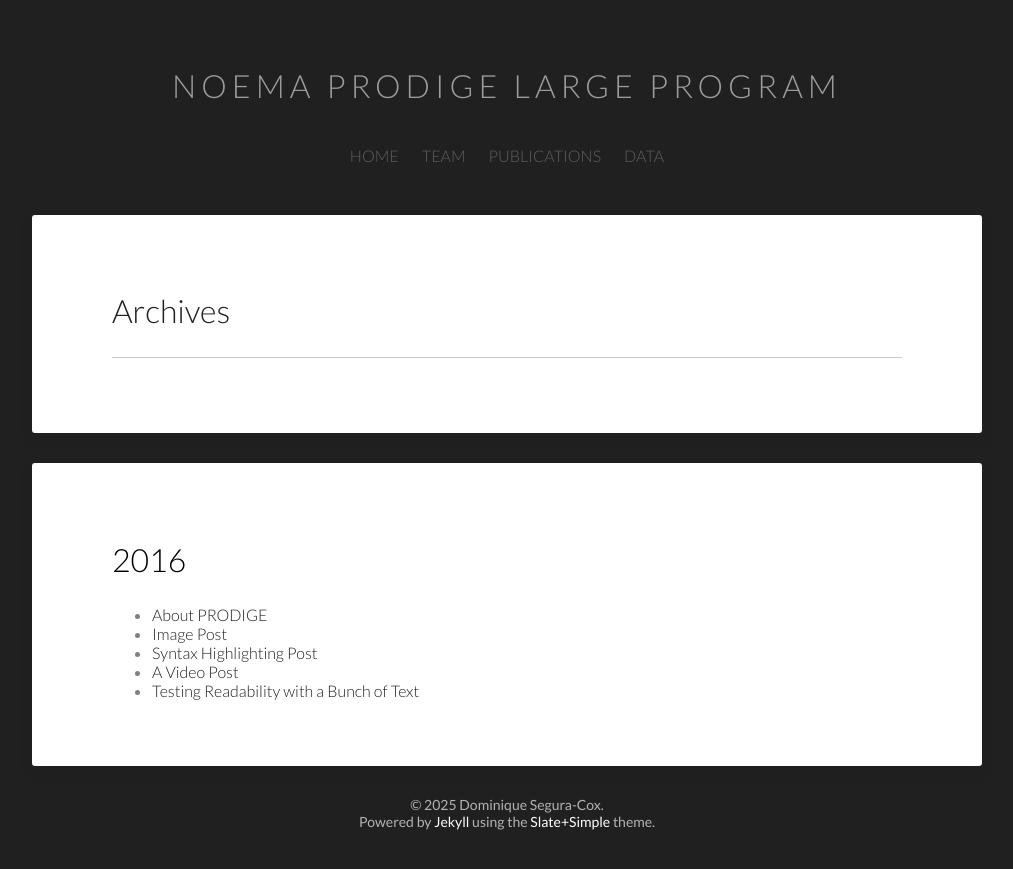
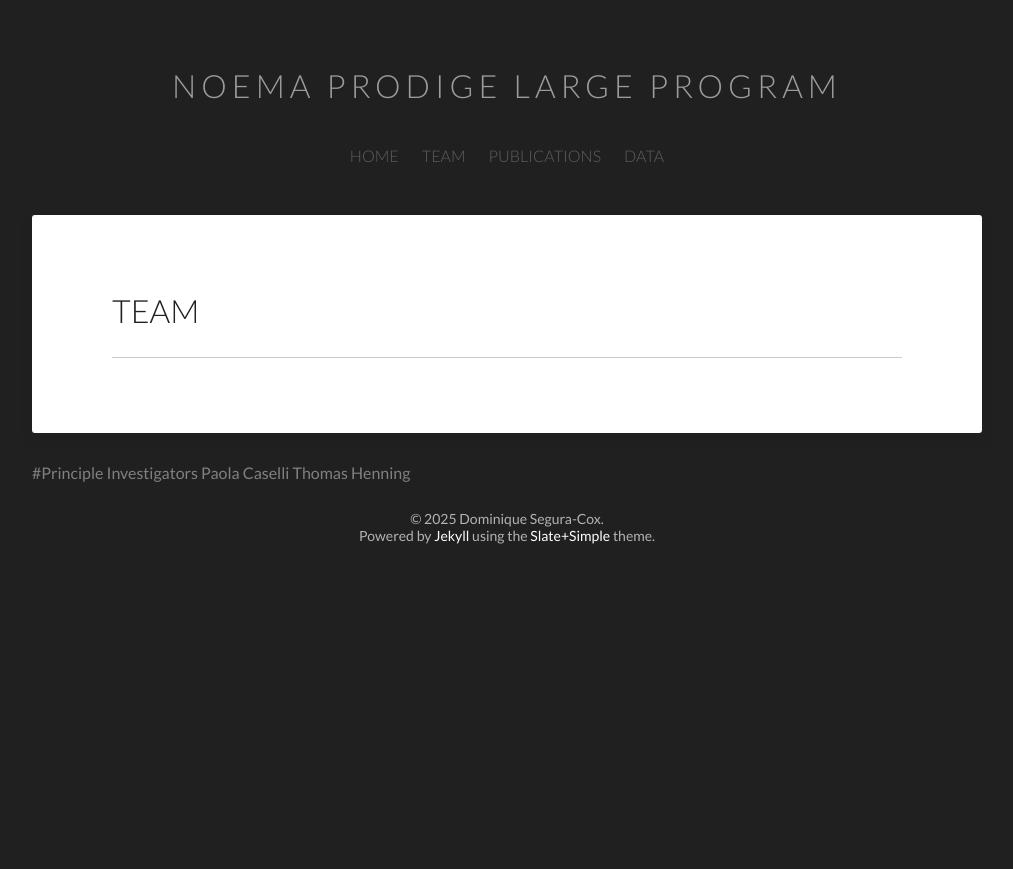
Before and after one commit to NOEMA-PRODIGE/NOEMA-PRODIGE.github.io, a Jekyll site: the page built from archives/index.html, in a window 1280 px wide. Shown: the top 869 px of the page, without its empty margins (133-1146 px from the left). Built offline with Jekyll 4.4.1, drawn with Linux system fonts in a browser that asks for light colours.

Commit message:
Update index.html

```diff
--- a/archives/index.html
+++ b/archives/index.html
@@ -1,6 +1,6 @@
 ---
 layout: post-index
-title: Archives
+title: TEAM
 ---
 <article>
     <h1 class="entry-title">
@@ -9,30 +9,6 @@
     <hr>
 </article>
 
-{% for post in site.posts %}
-    {% capture this_year %}{{ post.date | date: "%Y" }}{% endcapture %}
-    {% capture next_year %}{{ post.previous.date | date: "%Y" }}{% endcapture %}
-
-    {% if forloop.first %}
-    <article>
-        <h1 style="color:black;" class="entry-title">{{ this_year }}</h1>
-
-        <ul>
-        {% endif %}
-
-        <li class="entry-title"><a href="{{ site.url }}{{ post.url }}" title="{{ post.title }}">{{ post.title }}</a></li>
-
-    {% if forloop.last %}
-    </ul>
-
-    </article>
-    {% else %}
-        {% if this_year != next_year %}
-          </ul>
-        </article>
-        <article>
-          <h2 id="{{ next_year }}-ref" class="year-heading">{{next_year}}</h2>
-          <ul>
-        {% endif %}
-    {% endif %}
-{% endfor %}
+#Principle Investigators
+Paola Caselli
+Thomas Henning
```
